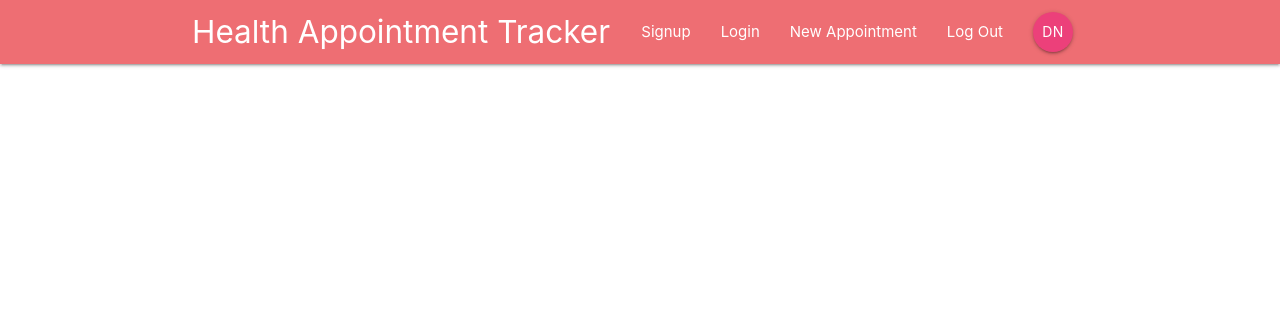
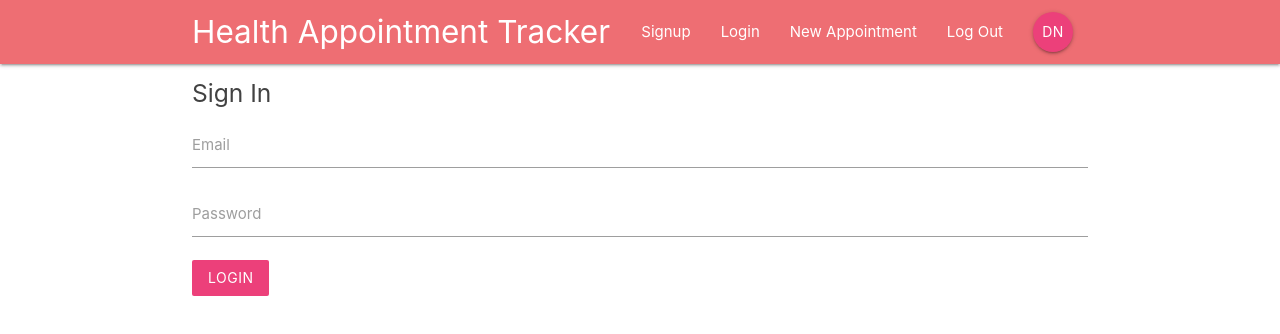
Before and after one commit to dinowins/Health-Appointment-Tracker, a React (Create React App) app: page /signin in a window 1280 px wide. Shown: the top 334 px of the page. Built offline with nearby package versions, Linux system fonts and the light colour scheme.

Commit message:
Create signin component with handleChange and handleSubmit funcs

```diff
--- a/src/App.js
+++ b/src/App.js
@@ -3,6 +3,7 @@
 import Navbar from './components/layout/Navbar';
 import Dashboard from './components/dashboard/Dashboard';
 import AppointmentDetails from './components/appointments/AppointmentDetails';
+import SignIn from './components/auth/SignIn'
 
 function App() {
   return (
@@ -12,6 +13,7 @@
       <Switch>
         <Route exact path='/' component={Dashboard} />
         <Route path='/appointments/:id' component={AppointmentDetails} />
+        <Route path='/signin' component={SignIn} />
       </Switch>
     </div>
     </BrowserRouter>
--- a/src/components/auth/Signin.js
+++ b/src/components/auth/Signin.js
@@ -0,0 +1,37 @@
+import React, { Component } from 'react'
+
+class SignIn extends Component {
+  state = {
+
+  }
+
+  handleChange = (e) => {
+    console.log(e)
+  }
+
+  handleSubmit = (e) => {
+    console.log(e)
+  }
+  render() {
+    return (
+      <div className='container'>
+        <form onSubmit={this.handleSubmit} className="white">
+          <h5 className='grey-text text-darken-3'>Sign In</h5>
+          <div className='input-field'>
+            <label htmlFor='email'>Email</label>
+            <input type='email' id='email' onChange={this.handleChange}/>
+          </div>
+          <div className='input-field'>
+            <label htmlFor='password'>Password</label>
+            <input type='password' id='password' onChange={this.handleChange}/>
+          </div>
+          <div className='input-field'>
+            <button className='btn pink lighten-1 z-depth-0'>Login</button>
+          </div>
+        </form>
+      </div>
+    )
+  }
+}
+
+export default SignIn
```
